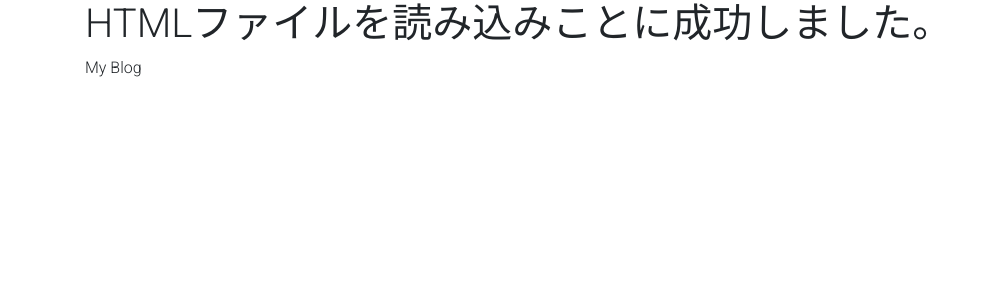
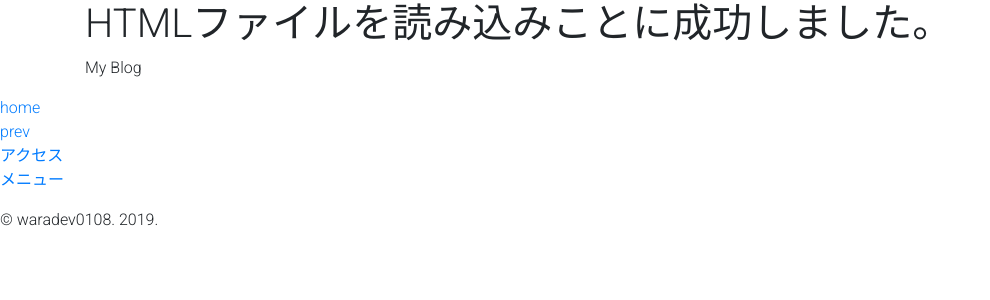
Before and after one commit to waradev/myblog, a Flask app: page / in a window 1280 px wide. Shown: the part 130-430 px from the top of the page, without its empty margins (0-990 px from the left). Run offline with Flask 2, Linux system fonts and the light colour scheme; some libraries are stand-ins or nearby versions.

```diff
--- a/app.py
+++ b/app.py
@@ -5,13 +5,13 @@ app = Flask(__name__)
 
 @app.route('/')
 def index():
-    title = "top"
+    title = "index.html"
     # htmlを表示
     return render_template('index.html', title=title)
 
 @app.route('/prev/')
 def prev():
-    title = "prev"
+    title = "prev.html"
     return render_template('prev.html', title=title)
 
 if __name__ == '__main__':
--- a/templates/layout.html
+++ b/templates/layout.html
@@ -43,6 +43,7 @@
 	</head>
 	<body>
 		<div class="wrapper">
+
 			<!-- ヘッダー -->
 			<header>
 				<h1>My Blog</h1>
@@ -59,7 +60,17 @@
 			{%- block content %}{% endblock %}
 
 			<!-- フッター -->
-			<footer></footer>
+			<footer>
+				<div class="menu">
+					<ul>
+						<li><a href="/">home</a></li>
+						<li><a href="/prev/">prev</a></li>
+						<li><a href="">アクセス</a></li>
+						<li><a href="">メニュー</a></li>
+					</ul>
+				</div>
+				<p>&copy; waradev0108. 2019.</p>
+			</footer>
 		</div>
 
 		<!-- js読み込み -->
```
